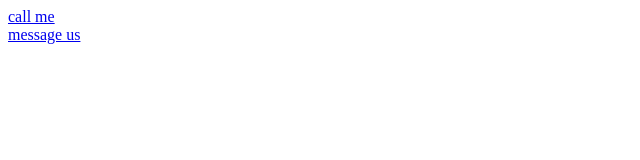
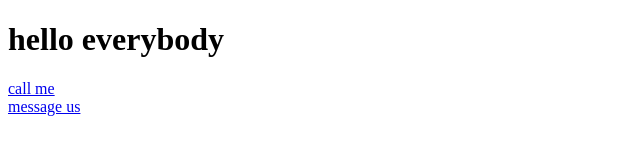
Before and after one commit to praveencat-au6/testing, a plain HTML site: page index.html in a window 1280 px wide. Shown: the whole page, without its empty margins (0-640 px from the left). Drawn offline with Linux system fonts and the light colour scheme.

Commit message:
Update index.html

```diff
--- a/index.html
+++ b/index.html
@@ -6,6 +6,7 @@
     <title>Document</title>
 </head>
 <body>
+    <h1> hello everybody </h1>
     <a href="tel: +917598038467"> call me </a>
     <br>
     <a href="sms: +7598038467?body=hello praveen">message us</a>
```
